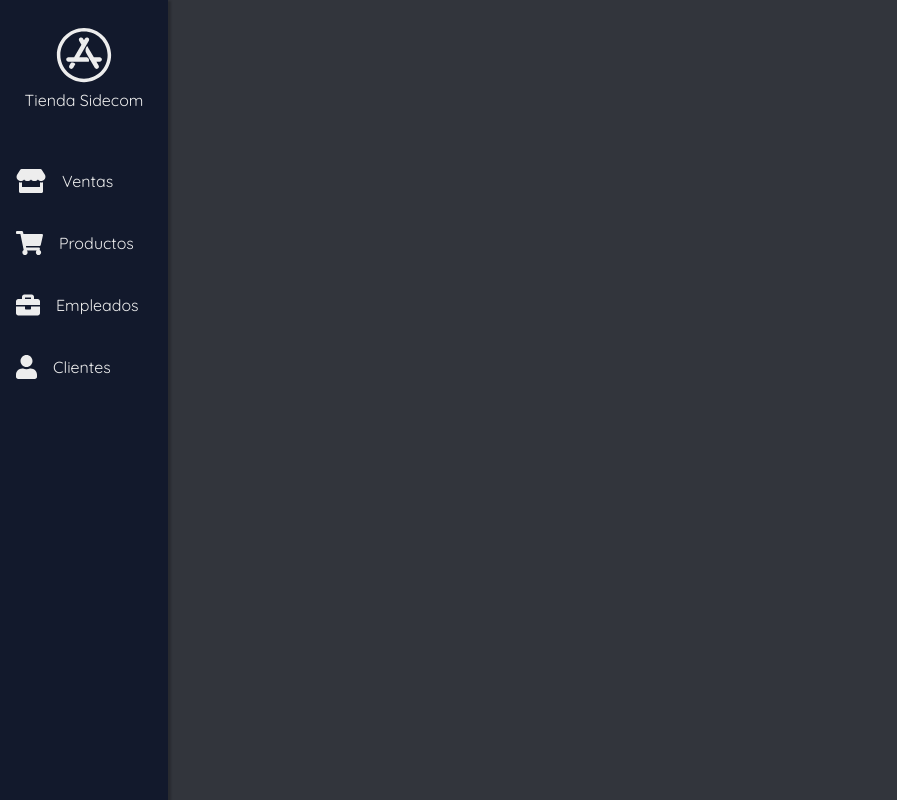
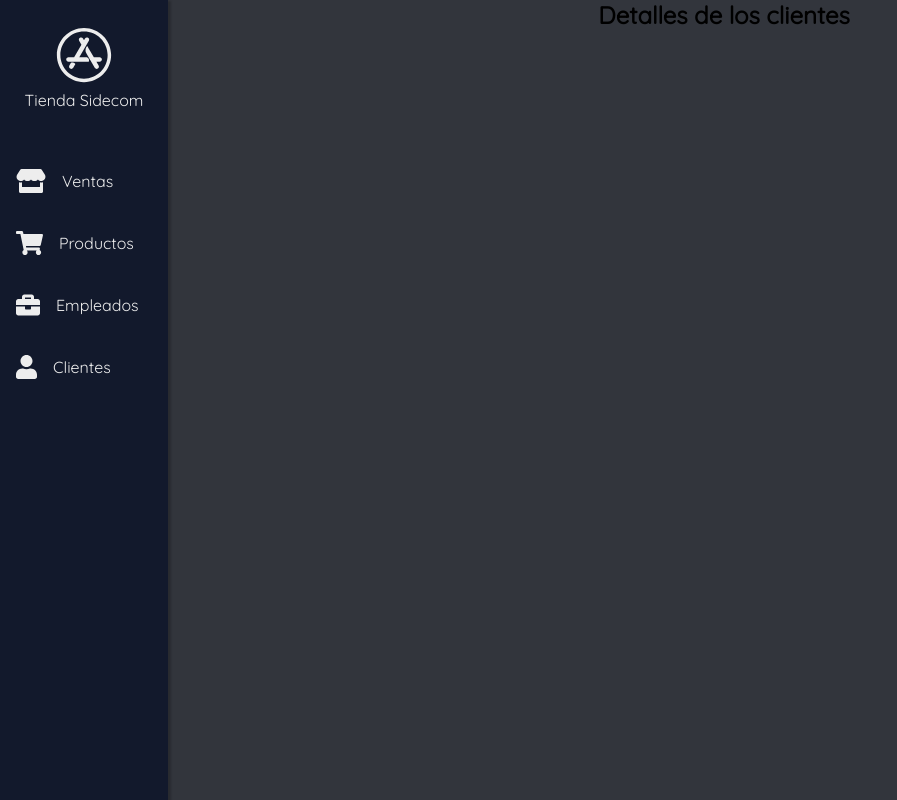
Before and after one commit to Lilyerd23/SistemaVentas, a React (Create React App) app in the folder frontend/: page /view-detalles in a window 1280 px wide. Shown: the whole page, without its empty margins (0-897 px from the left). Built offline with nearby package versions, Linux system fonts and the light colour scheme.

Commit message:
Code modified

```diff
--- a/frontend/src/App.js
+++ b/frontend/src/App.js
@@ -4,6 +4,7 @@ import { BrowserRouter as Router, Route } from "react-router-dom";
 import ComponenteCliente                  from "./ClienteComponent/ComponenteCliente";
 import ListarClientes                     from "./ClienteComponent/ListarClientes";
 import ListarTipos                        from "./ClienteComponent/ListarTipos";
+import ListarDetalles                     from "./ClienteComponent/ListarDetalles";
 
 function App() {
     return (
@@ -14,6 +15,7 @@ function App() {
                     <Route path="/component-clientes" exact component={ ComponenteCliente }/>
                     <Route path="/view-clientes" exact component={ ListarClientes }/>
                     <Route path="/view-tipos" exact component={ ListarTipos }/>
+                    <Route path="/view-detalles" exact component={ ListarDetalles }/>
                 </div>
             </Router>
         </div>
--- a/frontend/src/ClienteComponent/ListarDetalles.jsx
+++ b/frontend/src/ClienteComponent/ListarDetalles.jsx
@@ -0,0 +1,20 @@
+import React, { Component } from "react";
+
+class ListarDetalles extends Component {
+
+    constructor( props ) {
+        super( props );
+    }
+
+    render() {
+        return (
+            <div>
+                <div className="title-details">
+                    <h2 className="title-main">Detalles de los clientes</h2>
+                </div>
+            </div>
+        )
+    }
+}
+
+export default ListarDetalles
```
Also changed, not shown: frontend/src/ClienteComponent/styles/ListarDetalle.scss (added).
